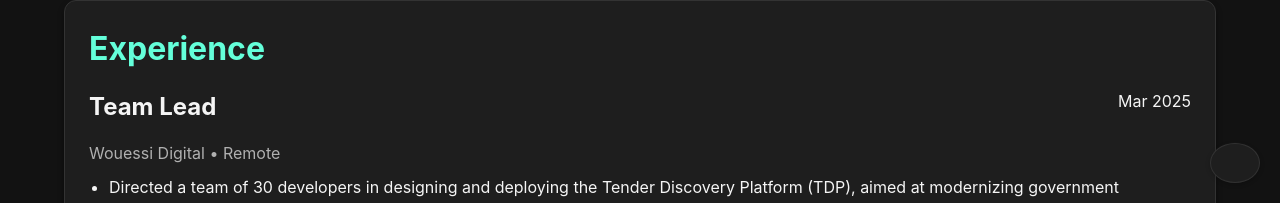
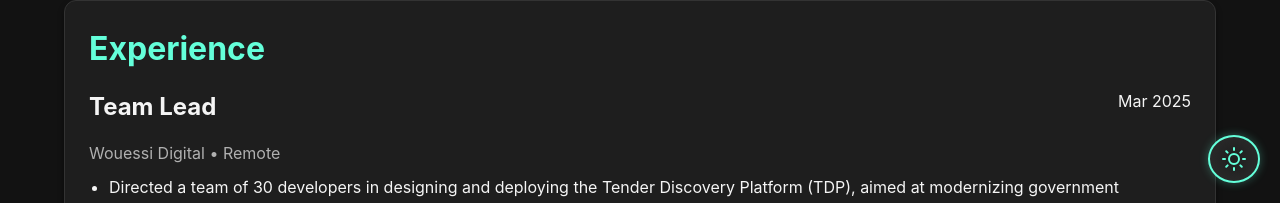
Before and after one commit to tahmid-chowdhury/Portfolio, a React (Create React App) app in the folder frontend/: page / in a window 1280 px wide. Shown: the part 597-800 px from the top of the page. Built offline with nearby package versions, Linux system fonts and the light colour scheme.

Commit message:
Enhanced ThemeToggle component with improved animations, hover effects, and styling for dark and light modes

```diff
--- a/frontend/src/App.css
+++ b/frontend/src/App.css
@@ -281,8 +281,20 @@ textarea {
 
 /* Theme toggle button animation */
 .theme-toggle {
-  transition: transform 0.3s ease;
-  animation: fadeIn 0.5s ease-out forwards, float 3s ease-in-out infinite;
+  background: radial-gradient(circle, var(--bg-secondary), var(--bg-tertiary));
+  transition: all 0.3s cubic-bezier(0.175, 0.885, 0.32, 1.275);
+}
+
+.theme-toggle:hover {
+  transform: none;
+}
+
+.theme-dark .theme-toggle {
+  box-shadow: 0 0 10px 2px rgba(100, 255, 218, 0.3);
+}
+
+.theme-light .theme-toggle {
+  box-shadow: 0 0 10px 2px rgba(0, 122, 204, 0.4);
 }
 
 /* Navigation style enhancement */
@@ -291,18 +303,6 @@ nav {
 }
 
 /* Animations */
-@keyframes float {
-  0% {
-    transform: translateY(0px);
-  }
-  50% {
-    transform: translateY(-5px);
-  }
-  100% {
-    transform: translateY(0px);
-  }
-}
-
 @keyframes pulse {
   0% {
     box-shadow: inset 0 0 0 2px rgba(100, 255, 218, 0.2);
--- a/frontend/src/components/ThemeToggle.js
+++ b/frontend/src/components/ThemeToggle.js
@@ -9,100 +9,147 @@ const ThemeToggle = ({ theme, toggleTheme }) => {
       aria-label={`Switch to ${theme === 'dark' ? 'light' : 'dark'} mode`}
       initial={{ opacity: 0, scale: 0.8 }}
       animate={{ opacity: 1, scale: 1 }}
-      whileHover={{ scale: 1.1 }}
+      whileHover={{
+        scale: 1.1,
+        boxShadow: theme === 'dark'
+          ? '0 0 15px rgba(100, 255, 218, 0.5)'
+          : '0 0 15px rgba(0, 122, 204, 0.5)'  // Blue glow for light mode
+      }}
       whileTap={{ scale: 0.9 }}
       style={{
         position: 'fixed',
         bottom: '20px',
         right: '20px',
-        width: '40px',
-        height: '40px',
+        width: '48px',
+        height: '48px',
         borderRadius: '50%',
         display: 'flex',
         justifyContent: 'center',
         alignItems: 'center',
         zIndex: 10,
         backgroundColor: 'var(--bg-secondary)',
-        border: '1px solid var(--border-color)'
+        border: '2px solid var(--accent-primary)',
+        boxShadow: theme === 'dark'
+          ? '0 0 10px rgba(100, 255, 218, 0.3)'
+          : '0 0 10px rgba(0, 122, 204, 0.4)',  // Blue glow for light mode
+        transition: 'all 0.3s ease-in-out'
       }}
     >
+      <motion.div
+        initial={{ rotate: 0 }}
+        animate={{ rotate: theme === 'dark' ? 0 : 180 }}
+        transition={{ type: "spring", stiffness: 100, duration: 0.5 }}
+        style={{ width: '24px', height: '24px', display: 'flex', justifyContent: 'center', alignItems: 'center' }}
+      >
         {theme === 'dark' ? (
-        <svg width="20" height="20" viewBox="0 0 24 24" fill="none" xmlns="http://www.w3.org/2000/svg">
-          <path
+          <svg width="24" height="24" viewBox="0 0 24 24" fill="none" xmlns="http://www.w3.org/2000/svg">
+            <motion.path
               d="M12 17C14.7614 17 17 14.7614 17 12C17 9.23858 14.7614 7 12 7C9.23858 7 7 9.23858 7 12C7 14.7614 9.23858 17 12 17Z"
               stroke="var(--accent-primary)"
               strokeWidth="2"
               strokeLinecap="round"
               strokeLinejoin="round"
+              initial={{ pathLength: 0, opacity: 0 }}
+              animate={{ pathLength: 1, opacity: 1 }}
+              transition={{ duration: 0.5, delay: 0.2 }}
             />
-          <path
+            <motion.path
               d="M12 1V3"
               stroke="var(--accent-primary)"
               strokeWidth="2"
               strokeLinecap="round"
               strokeLinejoin="round"
+              initial={{ pathLength: 0, opacity: 0 }}
+              animate={{ pathLength: 1, opacity: 1 }}
+              transition={{ duration: 0.3, delay: 0.3 }}
             />
-          <path
+            <motion.path
               d="M12 21V23"
               stroke="var(--accent-primary)"
               strokeWidth="2"
               strokeLinecap="round"
               strokeLinejoin="round"
+              initial={{ pathLength: 0, opacity: 0 }}
+              animate={{ pathLength: 1, opacity: 1 }}
+              transition={{ duration: 0.3, delay: 0.35 }}
             />
-          <path
+            <motion.path
               d="M4.22 4.22L5.64 5.64"
               stroke="var(--accent-primary)"
               strokeWidth="2"
               strokeLinecap="round"
               strokeLinejoin="round"
+              initial={{ pathLength: 0, opacity: 0 }}
+              animate={{ pathLength: 1, opacity: 1 }}
+              transition={{ duration: 0.3, delay: 0.4 }}
             />
-          <path
+            <motion.path
               d="M18.36 18.36L19.78 19.78"
               stroke="var(--accent-primary)"
               strokeWidth="2"
               strokeLinecap="round"
               strokeLinejoin="round"
+              initial={{ pathLength: 0, opacity: 0 }}
+              animate={{ pathLength: 1, opacity: 1 }}
+              transition={{ duration: 0.3, delay: 0.45 }}
             />
-          <path
+            <motion.path
               d="M1 12H3"
               stroke="var(--accent-primary)"
               strokeWidth="2"
               strokeLinecap="round"
               strokeLinejoin="round"
+              initial={{ pathLength: 0, opacity: 0 }}
+              animate={{ pathLength: 1, opacity: 1 }}
+              transition={{ duration: 0.3, delay: 0.5 }}
             />
-          <path
+            <motion.path
               d="M21 12H23"
               stroke="var(--accent-primary)"
               strokeWidth="2"
               strokeLinecap="round"
               strokeLinejoin="round"
+              initial={{ pathLength: 0, opacity: 0 }}
+              animate={{ pathLength: 1, opacity: 1 }}
+              transition={{ duration: 0.3, delay: 0.55 }}
             />
-          <path
+            <motion.path
               d="M4.22 19.78L5.64 18.36"
               stroke="var(--accent-primary)"
               strokeWidth="2"
               strokeLinecap="round"
               strokeLinejoin="round"
+              initial={{ pathLength: 0, opacity: 0 }}
+              animate={{ pathLength: 1, opacity: 1 }}
+              transition={{ duration: 0.3, delay: 0.6 }}
             />
-          <path
+            <motion.path
               d="M18.36 5.64L19.78 4.22"
               stroke="var(--accent-primary)"
               strokeWidth="2"
               strokeLinecap="round"
               strokeLinejoin="round"
+              initial={{ pathLength: 0, opacity: 0 }}
+              animate={{ pathLength: 1, opacity: 1 }}
+              transition={{ duration: 0.3, delay: 0.65 }}
             />
           </svg>
         ) : (
-        <svg width="20" height="20" viewBox="0 0 24 24" fill="none" xmlns="http://www.w3.org/2000/svg">
-          <path
-            d="M21 12.79C20.8427 14.4922 20.2039 16.1144 19.1582 17.4668C18.1126 18.8192 16.7035 19.8458 15.0957 20.4265C13.4879 21.0073 11.7479 21.1181 10.0795 20.7461C8.41106 20.3741 6.8781 19.5345 5.67516 18.3276C4.47222 17.1207 3.63736 15.5832 3.27065 13.9119C2.90394 12.2406 3.0204 10.5006 3.60706 8.89335C4.19371 7.28615 5.22748 5.88097 6.58357 4.84063C7.93965 3.8003 9.56538 3.16714 11.267 3.015C10.1427 4.54582 9.70228 6.45167 10.0469 8.29926C10.3915 10.1468 11.4905 11.7844 13.0632 12.7782C14.6359 13.772 16.5307 14.0377 18.2949 13.5122C20.0592 12.9868 21.5196 11.8122 22.328 10.2587C22.3579 10.2905 21 12.79 21 12.79Z"
-            stroke="var(--accent-primary)"
+          <svg width="24" height="24" viewBox="0 0 24 24" fill="none" xmlns="http://www.w3.org/2000/svg">
+            <motion.path
+              d="M21 12.79C20.8427 14.4922 20.2039 16.1144 19.1582 17.4668C18.1126 18.8192 16.7035 19.8458 15.0957 20.4265C13.4879 21.0073 11.7479 21.1181 10.0795 20.7461C8.41106 20.3741 6.8781 19.5345 5.67516 18.3276C4.47222 17.1207 3.63736 15.5832 3.27065 13.9119C2.90394 12.2406 3.0204 10.5006 3.60706 8.89335C4.19371 7.28615 5.22748 5.88097 6.58357 4.84063C7.93965 3.8003 9.56283 3.16709 11.264 3.01416C9.97931 4.50899 9.3329 6.43033 9.46622 8.39051C9.59954 10.3507 10.4983 12.1753 11.9807 13.4935C13.4632 14.8116 15.4206 15.5205 17.4242 15.4599C19.4277 15.3993 21.3347 14.5735 22.736 13.1501C22.2646 13.078 21.7931 12.9556 21.336 12.7832C21.224 12.7832 21 12.79 21 12.79Z"
+              fill="none"
+              stroke="var(--accent-primary)"  // Using accent-primary instead of hard-coded color
               strokeWidth="2"
               strokeLinecap="round"
               strokeLinejoin="round"
+              initial={{ pathLength: 0, opacity: 0 }}
+              animate={{ pathLength: 1, opacity: 1 }}
+              transition={{ duration: 0.7 }}
             />
           </svg>
         )}
+      </motion.div>
     </motion.button>
   );
 };
```
Lines whose indentation alone changed are shown as unchanged.
